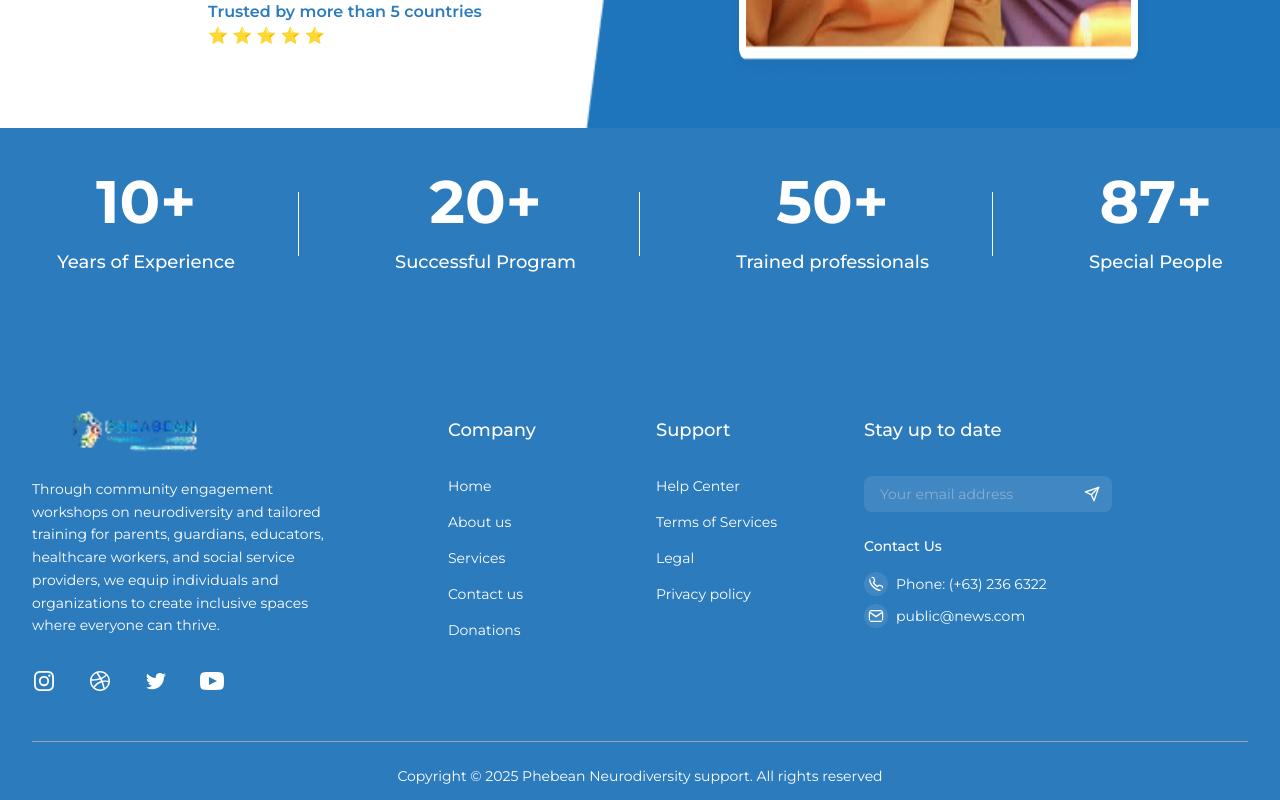
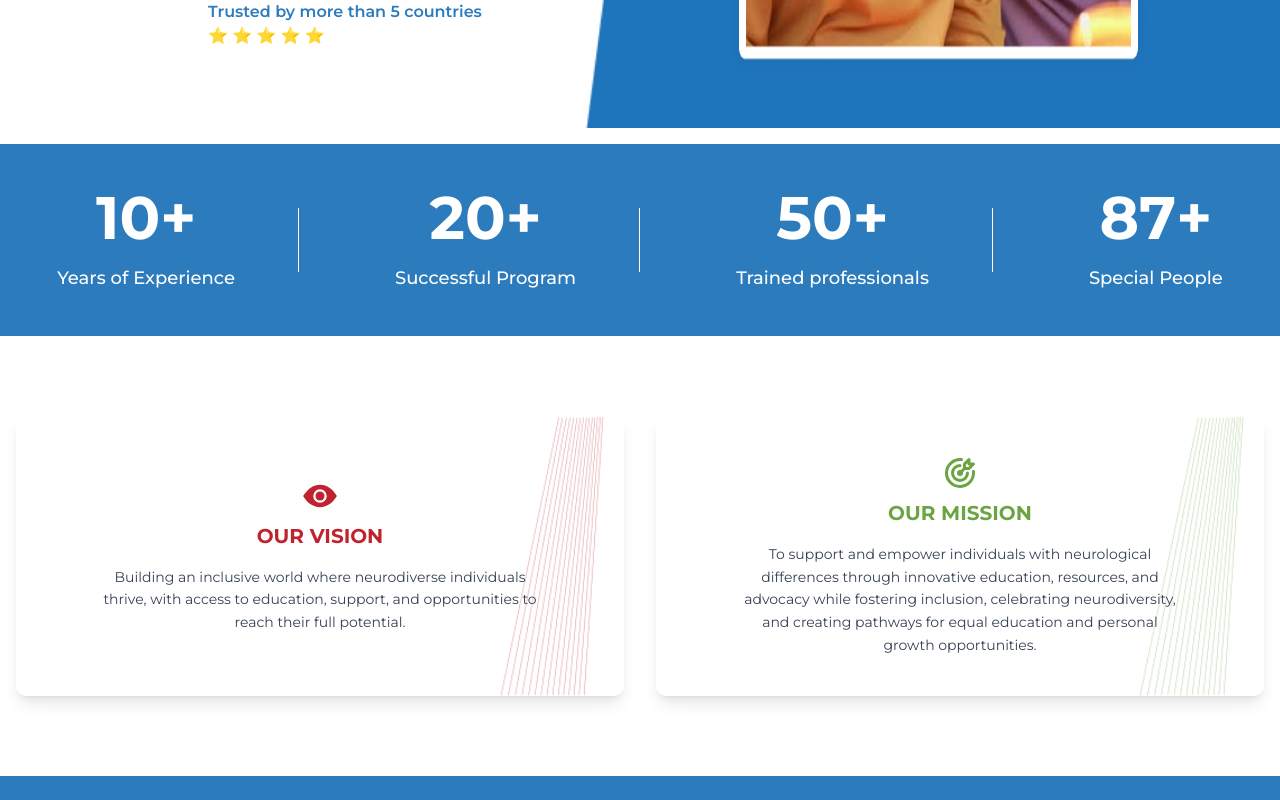
Before and after one commit to shamzconsult/Pheone, a Next.js app: page / in a window 1280 px wide. Shown: the part 820-1620 px from the top of the page. Built offline with nearby package versions, Linux system fonts and the light colour scheme.

Commit message:
Chore: vision and mission setup

```diff
--- a/src/app/home/_components/Counter.tsx
+++ b/src/app/home/_components/Counter.tsx
@@ -41,7 +41,7 @@ const Counters = () => {
   }, []);
 
   return (
-    <div className="bg-[#2c7bbd] flex items-center justify-center p-5">
+    <div className="bg-[#2c7bbd] flex items-center justify-center p-5 mt-4">
       <div className="md:flex gap-32 lg:gap-40 counter-container p-6">
         <div className="counter-item text-center mb-4 md:mb-0 relative">
           <h2 className="flex items-center justify-center text-white text-6xl font-bold">
--- /dev/null
+++ b/src/app/home/_components/Vision.tsx
@@ -0,0 +1,54 @@
+import React from 'react';
+import { IoEyeSharp } from "react-icons/io5";
+import { TbTargetArrow } from "react-icons/tb";
+
+function Vision() {
+  return (
+    <div className="relative max-w-screen-2xl mx-auto py-20 px-4">
+      <div className="flex flex-col lg:flex-row gap-8 relative z-10">
+        {/* Vision Card */}
+        <div className="bg-white p-6 rounded-lg shadow-lg relative overflow-hidden lg:w-1/2 min-h-[280px] flex flex-col">
+          <div className="flex flex-col items-center text-center relative z-10 flex-grow justify-center">
+            <IoEyeSharp className="text-4xl text-[#BF232E] mb-2" />
+            <h2 className="text-xl font-bold mb-4 text-[#BF232E]">OUR VISION</h2>
+            <p className="text-sm text-gray-700 leading-relaxed max-w-[80%]">
+              Building an inclusive world where neurodiverse individuals thrive, with access to education,
+              support, and opportunities to reach their full potential.
+            </p>
+          </div>
+
+          <div className="absolute right-5 top-0 h-full w-[120]">
+            <img
+              src="/image/Vector.png"
+              className="h-full w-full object-cover object-left"
+              alt="Decorative stripes"
+            />
+          </div>
+        </div>
+
+        {/* Mission Card */}
+        <div className="bg-white p-6 rounded-lg shadow-lg relative overflow-hidden lg:w-1/2 min-h-[280px] flex flex-col">
+          <div className="flex flex-col items-center text-center relative z-10 flex-grow justify-center">
+            <TbTargetArrow className="text-4xl text-[#6AA541] mb-2" />
+            <h2 className="text-xl font-bold mb-4 text-[#6AA541]">OUR MISSION</h2>
+            <p className="text-sm text-gray-700 leading-relaxed max-w-[80%]">
+              To support and empower individuals with neurological differences through innovative education,
+              resources, and advocacy while fostering inclusion, celebrating neurodiversity, and creating
+              pathways for equal education and personal growth opportunities.
+            </p>
+          </div>
+
+          <div className="absolute right-5 top-0 h-full w-[120]">
+            <img
+              src="/image/Vector (1).png"
+              className="h-full w-full object-cover object-left"
+              alt="Decorative stripes"
+            />
+          </div>
+        </div>
+      </div>
+    </div>
+  );
+}
+
+export default Vision;
--- a/src/app/page.tsx
+++ b/src/app/page.tsx
@@ -1,11 +1,13 @@
 import Counters from "./home/_components/Counter";
 import HomeHero from "./home/_components/HomeHero";
+import Vision from "./home/_components/Vision";
 
 export default function Home() {
   return (
     <div>
       <HomeHero/>
       <Counters/>
+      <Vision/>
     </div>
   );
 }
```
Also changed, not shown: public/image/Vector (1).png (added), public/image/Vector.png (added).
